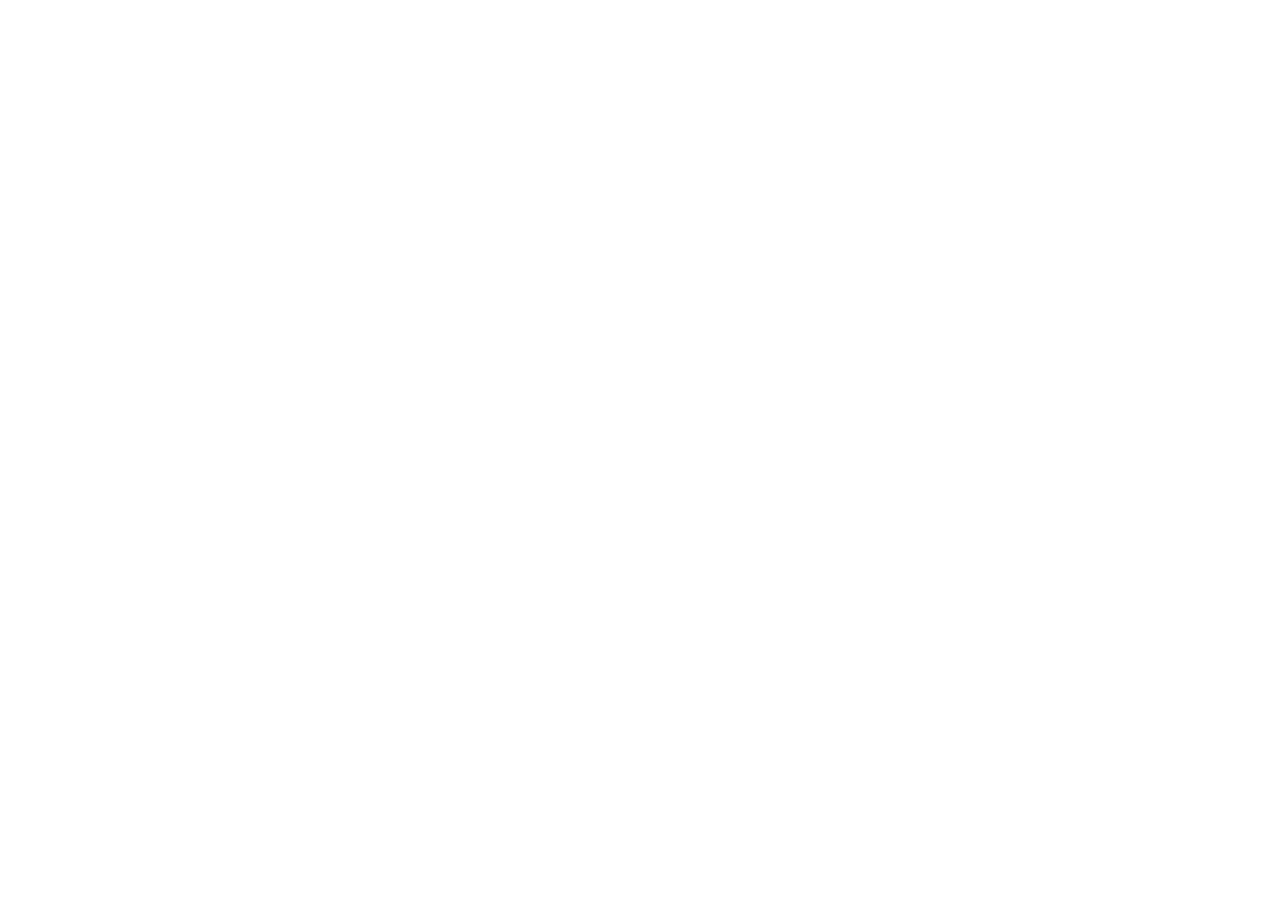
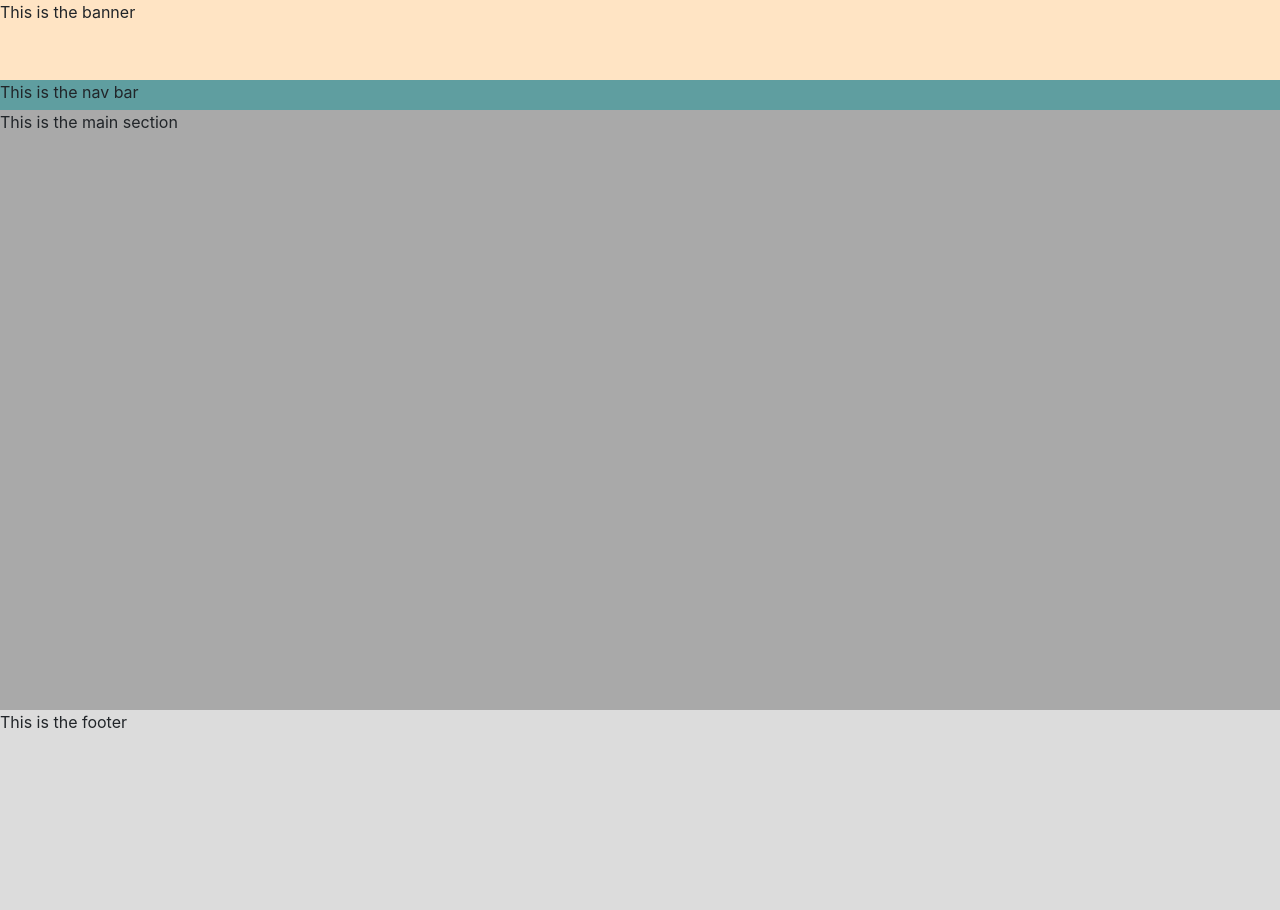
Before and after one commit to tuxcomputers/tux_com_au, a plain HTML site: page index.html in a window 1280 px wide. Before the commit the page ends 800 px from the top, so only its background shows below. Drawn offline with nearby package versions, Linux system fonts and the light colour scheme.

Commit message:
Coloured page layout sections

```diff
--- a/index.html
+++ b/index.html
@@ -8,18 +8,26 @@
     <script src="https://cdnjs.cloudflare.com/ajax/libs/popper.js/1.14.7/umd/popper.min.js" integrity="sha384-UO2eT0CpHqdSJQ6hJty5KVphtPhzWj9WO1clHTMGa3JDZwrnQq4sF86dIHNDz0W1" crossorigin="anonymous"></script>
     <script src="https://stackpath.bootstrapcdn.com/bootstrap/4.4.1/js/bootstrap.min.js" integrity="sha384-wfSDF2E50Y2D1uUdj0O3uMBJnjuUD4Ih7YwaYd1iqfktj0Uod8GCExl3Og8ifwB6" crossorigin="anonymous"></script>
 
+    <link rel="stylesheet" type="text/css" href="styles/styles.css">
+
     <title>tux.com.au</title>
 
 </head>
 <body>
     <header>
+        <div id="banner">
+            This is the banner
+        </div>
+        <nav>
+            This is the nav bar
+        </nav>
 
     </header>
     <main>
-
+        This is the main section
     </main>
     <footer>
-
+        This is the footer
     </footer>
 
 </body>
--- /dev/null
+++ b/styles/styles.css
@@ -0,0 +1,23 @@
+#banner
+{
+    height: 80px;
+    background-color: bisque;
+}
+
+nav
+{
+    height: 30px;
+    background-color: cadetblue;
+}
+
+main
+{
+    height: 600px;
+    background-color: darkgrey;
+}
+
+footer
+{
+    height: 200px;
+    background-color: gainsboro;
+}
```
